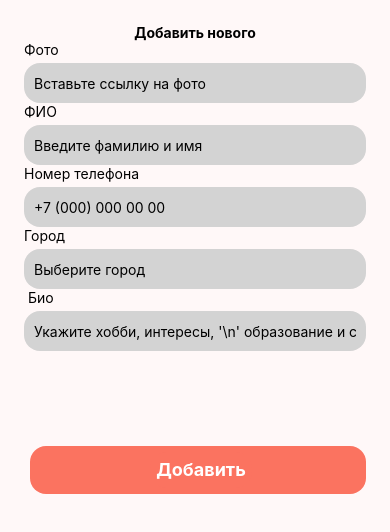
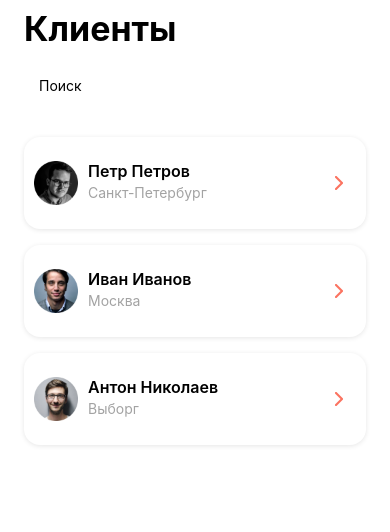
Before and after one commit to Siyalov/React_Native_Client-, a React Native app: screen / in a window 390 px wide. Shown: the top 532 px of the page. Built offline with nearby package versions, Linux system fonts and the light colour scheme.

Commit message:
Clients.js

```diff
--- a/App.js
+++ b/App.js
@@ -1,13 +1,19 @@
 import React from 'react';
-import {
-
-  } from 'react-native';
+import {useState} from 'react';
+import { Text, View } from 'react-native';
 
 import Profile from './pages/Profile';
 import Registration from './pages/Registration';
+import Clients from './pages/Clients';
+
+
+
 
 export default function App() {
+
   return (
-   <Registration/>
+   <View>
+   <Clients/>
+   </View>
   );
 }
--- a/app.json
+++ b/app.json
@@ -1,7 +1,7 @@
 {
   "expo": {
     "name": "react_native_client",
-    "slug": "snack-900acf57-efd0-4ea2-ba17-381db84f82d5",
+    "slug": "snack-bf4c5357-2a35-40ac-99bd-2fb0e6a01180",
     "version": "1.0.0",
     "orientation": "portrait",
     "icon": "./assets/icon.png",
--- a/components/ClientItem.js
+++ b/components/ClientItem.js
@@ -1,31 +1,69 @@
 import React from 'react';
-import { Text, View } from 'react-native';
+import { Text, View, Image, StyleSheet, TouchableOpacity } from 'react-native';
 
-export default function ClientItem() {
-  const client1 = {
-    id: '1',
-    name: 'Петр Петров',
-    city: 'Санкт-Петербург',
-    photo: require('../assets/Petr.png'),
-  };
-  const client2 = {
-    id: '2',
-    name: 'Иван Иванов',
-    city: 'Москва',
-    photo: require('../assets/Ivan.png'),
-  };
-  const client3 = {
-    id: '3',
-    name: 'Антон Николаев',
-    city: 'Выборг',
-    photo: require('../assets/Anton.png'),
-  };
+export default function ClientItem({ client }) {
   return (
-    <View>
-      {clients.map((client) => (
-        <ClientItem client={client} />
-      ))}
-      ;
-    </View>
+
+    <TouchableOpacity style={styles.container}>
+      <View style={[styles.row, styles.shadow]}>
+        <Image source={client.photo} style={styles.avatar} />
+        <View style={styles.textBlock}>
+          <Text style={styles.name}>{client.name}</Text>
+          <Text style={styles.city}>{client.city}</Text>
+        </View>
+        <Image
+          style={styles.arrow}
+          source={require('../assets/Navigation.png')}
+        />
+      </View>
+    </TouchableOpacity>
   );
 }
+
+const styles = StyleSheet.create({
+  container: {
+    paddingVertical: 8,
+  },
+  row: {
+    backgroundColor: 'white',
+    flexDirection: 'row',
+    borderRadius: 16,
+    height: 92,
+    alignItems: 'center',
+  },
+  avatar: {
+    marginLeft: 10,
+    height: 44,
+    width: 44,
+  },
+  textBlock: {
+    height: 44,
+    marginLeft: 10,
+    flex: 1,
+  },
+  name: {
+    height: 24,
+    fontWeight: '600',
+    fontSize: 16,
+  },
+  city: {
+    color: '#A3A3A3',
+    lineHeight: 24,
+  },
+  arrow: {
+    marginRight: 16,
+    width: 24,
+    height: 24,
+  },
+  shadow: {
+    shadowColor: '#000',
+    shadowOffset: {
+      width: 0,
+      height: 1,
+    },
+    shadowOpacity: 0.1,
+    shadowRadius: 5.41,
+
+    elevation: 2,
+  },
+});
--- a/components/InputField.js
+++ b/components/InputField.js
@@ -91,7 +91,6 @@ const styles = StyleSheet.create({
     fontSize: 18,
     color: 'white',
     lineHeight: 24,
-
   },
   marginBottom: {
     marginTop: 95,
--- a/components/LigthButton.js
+++ b/components/LigthButton.js
@@ -2,7 +2,7 @@ import React from 'react';
 import { Text, View, StyleSheet } from 'react-native';
 
 export default function LigthButton(props) {
-  console.log('LigthButton')
+  console.log('LigthButton');
 
   return (
     <View style={styles.chat}>
--- a/pages/Clients.js
+++ b/pages/Clients.js
@@ -1,21 +1,52 @@
 import React from 'react';
-import { Text, View, Image, StyleSheet, TouchableOpacity } from 'react-native';
+import { useState } from 'react';
+import { Text, View, StyleSheet, TextInput } from 'react-native';
 
-export default function ClientItem({ client }) {
+import ClientItem from '../components/ClientItem';
+
+const client1 = {
+  name: 'Петр Петров',
+  photo: require('../assets/Petr.png'),
+  city: 'Санкт-Петербург',
+  phone: '+79117778812',
+  bio: 'who is',
+};
+const client2 = {
+  name: 'Иван Иванов',
+  photo: require('../assets/Ivan.png'),
+  city: 'Москва',
+  phone: '+79211234567',
+  bio: 'who is',
+};
+const client3 = {
+  name: 'Антон Николаев',
+  photo: require('../assets/Anton.png'),
+  city: 'Выборг',
+  phone: '+79054541012',
+  bio: 'who is',
+};
+
+export default function Clients() {
+  const [clients, setClients] = useState([client1, client2, client3]);
+  const [findState, setFindState] = useState('');
+  const onFind = e => {setFindState(e.target.value)};
+
   return (
-    <TouchableOpacity style={styles.container}>
-      <View style={[styles.row, styles.shadow]}>
-        <Image source={client.photo} style={styles.avatar} />
-        <View style={styles.textBlock}>
-          <Text style={styles.name}>{client.name}</Text>
-          <Text style={styles.city}>{client.city}</Text>
-        </View>
-        <Image
-          style={styles.arrow}
-          source={require('../assets/Navigation.png')}
-        />
+    <View style={styles.container}>
+      <Text style={styles.header}>Клиенты</Text>
+      <TextInput
+        style={styles.input}
+        onChangeText={onFind}
+        value={findState}
+        placeholder="Поиск"
+        keyboardType="numeric"
+      />
+      <View>
+        {clients.map((client) => (
+          <ClientItem client={client} />
+        ))}
       </View>
-    </TouchableOpacity>
+    </View>
   );
 }
 
@@ -24,46 +55,18 @@ const styles = StyleSheet.create({
     paddingHorizontal: 24,
     paddingVertical: 8,
   },
-  row: {
-    backgroundColor: 'white',
-    flexDirection: 'row',
+  header: {
+    fontSize: 34,
+    fontWeight: 700,
+  },
+  input: {
+    marginTop:16,
+    marginBottom:24,
+    height: 40,
+    borderWidth: 1,
+    padding: 15,
     borderRadius: 16,
-    height: 92,
-    alignItems: 'center',
-  },
-  avatar: {
-    marginLeft: 10,
-    height: 44,
-    width: 44,
-  },
-  textBlock: {
-    height: 44,
-    marginLeft: 10,
-    flex: 1,
-  },
-  name: {
-    height: 24,
-    fontWeight: '600',
-    fontSize: 16,
-  },
-  city: {
-    color: '#A3A3A3',
-    lineHeight: 24,
-  },
-  arrow: {
-    marginRight: 16,
-    width: 24,
-    height: 24,
-  },
-  shadow: {
-    shadowColor: '#000',
-    shadowOffset: {
-      width: 0,
-      height: 1,
-    },
-    shadowOpacity: 0.1,
-    shadowRadius: 5.41,
-
-    elevation: 2,
+    border: 'none',
+    background: '#F6F6F6',
   },
 });
--- a/pages/Registration.js
+++ b/pages/Registration.js
@@ -18,7 +18,6 @@ export default function Registration() {
       </View>
       <View style={styles.fields}>
         <InputField />
-
       </View>
     </View>
   );
```
Also changed, not shown: components/ActiveButton.js (+4 -4 lines), 1 other file (tests, documents, lock files or other folders).
